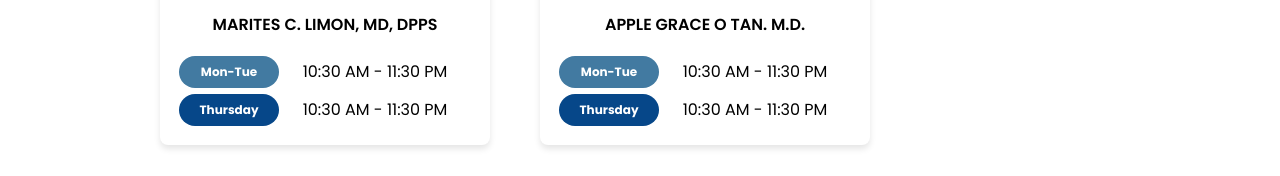
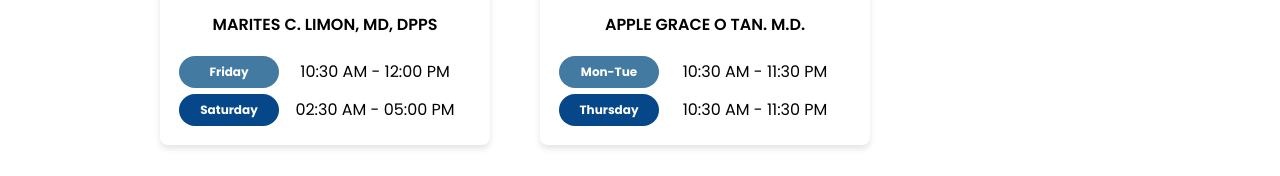
Before and after one commit to jhen2497/KonsultaAtResulta, a React (Vite) app: page /physicians in a window 1280 px wide. Shown: the part 743-919 px from the top of the page. Built offline with nearby package versions, Linux system fonts and the light colour scheme.

Commit message:
Updated Physicians

```diff
--- a/src/Screens/Physicians.jsx
+++ b/src/Screens/Physicians.jsx
@@ -5,6 +5,7 @@ import Navbar from './NavBar';
 
 import maritesLimon from '../assets/physicians-images/marites-limon.png';
 import appleTan from '../assets/physicians-images/apple-tan.png';
+import cliveOrtanez from '../assets/physicians-images/clive-ortanez.png';
 import yvonneRepollo from '../assets/physicians-images/yvonne-repollo.png';
 import maryPacencia from '../assets/physicians-images/mary-pacencia.png';
 import lilibethGarcia from '../assets/physicians-images/lilibeth-garcia.png';
@@ -20,7 +21,9 @@ import kriseldaTan from '../assets/physicians-images/kriselda-tan.png';
 import genieLumen from '../assets/physicians-images/genie-lumen.png';
 import maryAnnDancel from '../assets/physicians-images/mary-ann-dancel.png';
 import michelleChan from '../assets/physicians-images/michelle-chan.png';
+import mariaPrudente from '../assets/physicians-images/maria-prudente.png';
 import catherineOrtanez from '../assets/physicians-images/catherine-ortanez.png';
+import janiceEsguerra from '../assets/physicians-images/janice-esguerra.png';
 import bersabeBernardo from '../assets/physicians-images/bersabe-bernardo.png';
 import bryanGensolin from '../assets/physicians-images/bryan-gensolin.png';
 import christineHernandez from '../assets/physicians-images/christine-hernandez.png';
@@ -40,8 +43,8 @@ const specialties = [
                 name: "MARITES C. LIMON, MD, DPPS",
                 image: maritesLimon,
                 schedule: [
-                    { days: "Mon-Tue", time: "10:30 AM - 11:30 PM" },
-                    { days: "Thursday", time: "10:30 AM - 11:30 PM" },
+                    { days: "Friday", time: "10:30 AM - 12:00 PM" },
+                    { days: "Saturday", time: "02:30 AM - 05:00 PM" },
                 ],
             },
             {
@@ -90,7 +93,8 @@ const specialties = [
                 name: "RANDY C. LIMON, MD, DPBO",
                 image: randyLimon,
                 schedule: [
-                    { days: "Mon - Thu", time: "03:00 PM - 06:00 PM" },
+                    { days: "Mon - Thurs", time: "03:00 PM - 06:00 PM" },
+                    { days: "Fri - Sat", time: "09:00 PM - 05:00 PM" },
                 ],
             },
             {
@@ -140,7 +144,8 @@ const specialties = [
                 name: "KARPAL SINGH, MD, PAMS",
                 image: karpalSingh,
                 schedule: [
-                    { days: "Thu - Fri", time: "10:00 AM - 02:00 PM" },
+                    { days: "Thursday", time: "10:00 AM - 02:00 PM" },
+                    { days: "Friday", time: "10:00 AM - 02:00 PM" },
                 ],
             },
             {
@@ -148,6 +153,14 @@ const specialties = [
                 image: kriseldaTan,
                 schedule: [
                     { days: "Wednesday", time: "02:00 PM - 05:00 PM" },
+                ],
+            },
+            {
+                name: "JANICE AGUSTIN-ESGUERRA, MD, FPCP, FPRA",
+                image: janiceEsguerra,
+                schedule: [
+                    { days: "Monday", time: "10:00 AM - 05:00 PM" },
+                    { days: "Saturdays", time: "10:00 AM - 05:00 PM" },
                 ],
             },
         ],
@@ -177,8 +190,8 @@ const specialties = [
                 name: "MICHELLE ANTHONETTE R. LIM-CHAN, MD, FPOGS, FPSGE",
                 image: michelleChan,
                 schedule: [
-                    { days: "Monday", time: "09:00 AM - 2:00 PM" },
-                    { days: "Wednesday", time: "09:00 AM - 2:00 PM" },
+                    { days: "Monday", time: "09:00 AM - 12:00 PM" },
+                    { days: "Wednesday", time: "09:00 AM - 12:00 PM" },
                 ],
             },
             {
@@ -220,7 +233,8 @@ const specialties = [
                 name: "CHRISTINE A. HERNANDEZ M.D.",
                 image: christineHernandez,
                 schedule: [
-                    { days: "Thursday", time: "12:00 PM - 03:00 PM" },
+                    { days: "Wednesday", time: "01:00 PM - 04:00 PM" },
+                    { days: "Thursday", time: "01:00 PM - 04:00 PM" },
                 ],
             },
             {
@@ -228,6 +242,13 @@ const specialties = [
                 image: domingoNicholo,
                 schedule: [
                     { days: "Monday", time: "10:00 AM - 12:00 PM" },
+                ],
+            },
+            {
+                name: "MARIA CELINE E. PRUDENTE, M.D., FPCR",
+                image: mariaPrudente,
+                schedule: [
+                    { days: "Tuesday", time: "10:00 AM - 12:00 PM" },
                 ],
             },
         ],
@@ -272,6 +293,13 @@ const specialties = [
                     { days: "Saturday", time: "04:00 PM - 06:00 PM" },
                 ],
             },
+            {
+                name: "CLIVE KEVIN R. ORTANEZ, M.D., FPCS, FPSGS, FSOSP",
+                image: cliveOrtanez,
+                schedule: [
+                    { days: "By Appointment" },
+                ],
+            },
         ],
     },
     {
@@ -293,7 +321,9 @@ const specialties = [
                 name: "STEPHANIE SY CHUA, MD, FPDS",
                 image: stephanieChua,
                 schedule: [
+                    { days: "By Appoinment"},
                     { days: "Friday", time: "09:00 AM - 11:00 AM" },
+
                 ],
             },
         ],
@@ -305,8 +335,9 @@ const specialties = [
                 name: "MANUEL MOISES M.D.",
                 image: manuelMoises,
                 schedule: [
-                    { days: "Saturday", time: "01:00 PM - 06:00 PM" },
+                    { days: "Wednesday", time: "01:00 PM - 06:00 PM" },
                 ],
+
             },
         ],
     },
@@ -347,6 +378,14 @@ const specialties = [
                     { days: "Saturday", time: "10:00 AM - 04:00 PM" },
                 ],
             },
+            {
+                name: "JANICE AGUSTIN-ESGUERRA, MD, FPCP, FPRA",
+                image: janiceEsguerra,
+                schedule: [
+                    { days: "Monday", time: "10:00 AM - 05:00 PM" },
+                    { days: "Saturdays", time: "10:00 AM - 05:00 PM" },
+                ],
+            },
         ],
     },
     {
@@ -372,7 +411,7 @@ const ProfileCard = ({ profile }) => (
             {profile.schedule.map((slot, index) => (
                 <div key={index} className="schedule-slot">
                     <span className="days" style={{backgroundColor: index === 0 && colors[index] || index === 1 && colors[index] || index === 2 && colors[index], color: index === 2 && colors[1]}}>{slot.days}</span>
-                    <span className="time">{slot.time}</span>
+                    {slot.time && <span className="time">{slot.time}</span>}
                 </div>
             ))}
         </div>
--- a/src/styles/mainstyle.css
+++ b/src/styles/mainstyle.css
@@ -1027,17 +1027,17 @@ body {
 .logos {
     display: flex;
     gap: 30px;
-    animation: scroll 70s linear infinite;
+    animation: scroll 35s linear infinite;
 }
 
 .logos img {
-    height: 60px;
+    height: 80px;
     object-fit: contain;
 }
 
 @keyframes scroll {
     from {
-        transform: translateX(100%);
+        transform: translateX(80%);
     }
 
     to {
```
